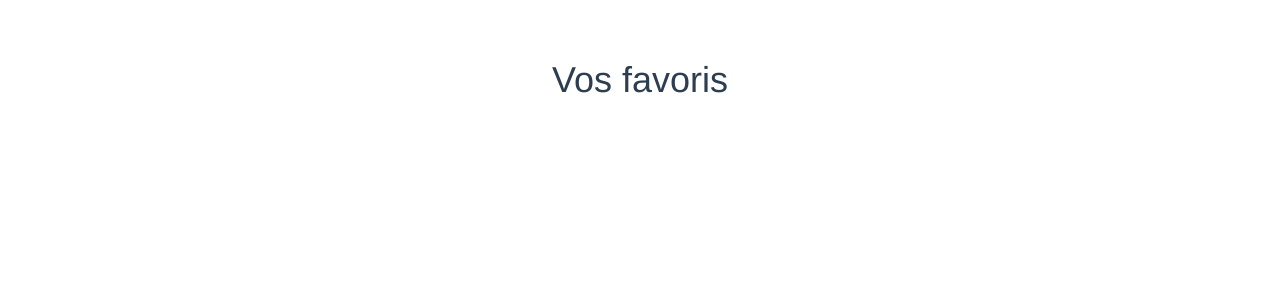
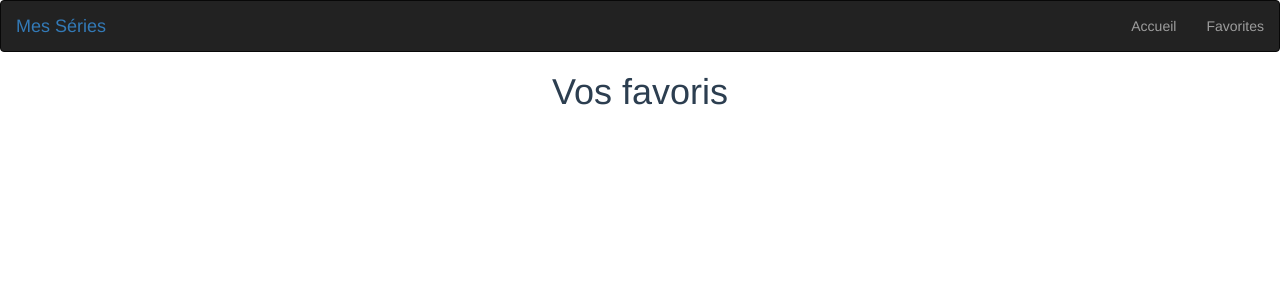
Before and after one commit to GregoryBevan/vuejs-nightclazz, a Vue app: page /#/favorites in a window 1280 px wide. Shown: the top 300 px of the page. Built offline with nearby package versions, Linux system fonts and the light colour scheme.

Commit message:
Objectif 4 : Créer la Navbar

```diff
--- a/src/App.vue
+++ b/src/App.vue
@@ -1,12 +1,18 @@
 <template>
   <div id="app">
+    <navbar></navbar>
     <router-view></router-view>
   </div>
 </template>
 
 <script>
+import NavBar from '@/components/NavBar'
+
 export default {
-  name: 'app'
+  name: 'app',
+  components: {
+    navbar: NavBar
+  }
 }
 </script>
 
@@ -19,6 +25,5 @@ export default {
   -moz-osx-font-smoothing: grayscale;
   text-align: center;
   color: #2c3e50;
-  margin-top: 60px;
 }
 </style>
--- a/src/components/Home.vue
+++ b/src/components/Home.vue
@@ -1,23 +1,19 @@
 <template>
   <!-- Component html code here -->
-  <p>{{ series }}</p>
+  <h1>{{ title }}</h1>
 </template>
 
 <script>
 // Add imports here
 export default {
-  // Component definition
+  // Component definitiona
   data () {
     return {
-      series: 'Liste des séries'
+      title: 'Liste des séries'
     }
   }
 }
 </script>
 
 <style scoped>
-p {
-  font-size: 2em;
-  text-align: center;
-}
 </style>
--- /dev/null
+++ b/src/components/NavBar.vue
@@ -0,0 +1,31 @@
+<template>
+  <div class="navbar navbar-inverse">
+    <div class="container-fluid">
+      <div class="navbar-header">
+        <a class="navbar-brand">
+          <router-link to="/">Mes Séries</router-link>
+        </a>
+      </div>
+      <ul class="nav navbar-nav navbar-right">
+        <li>
+          <router-link to="/">Accueil</router-link>
+        </li>
+        <li>
+          <router-link to="/favorites">Favorites</router-link>
+        </li>
+      </ul>
+    </div>
+  </div>
+</template>
+
+<script>
+export default {
+
+}
+</script>
+
+<style>Ò
+ul {
+  margin: 0;
+}
+</style>
```
